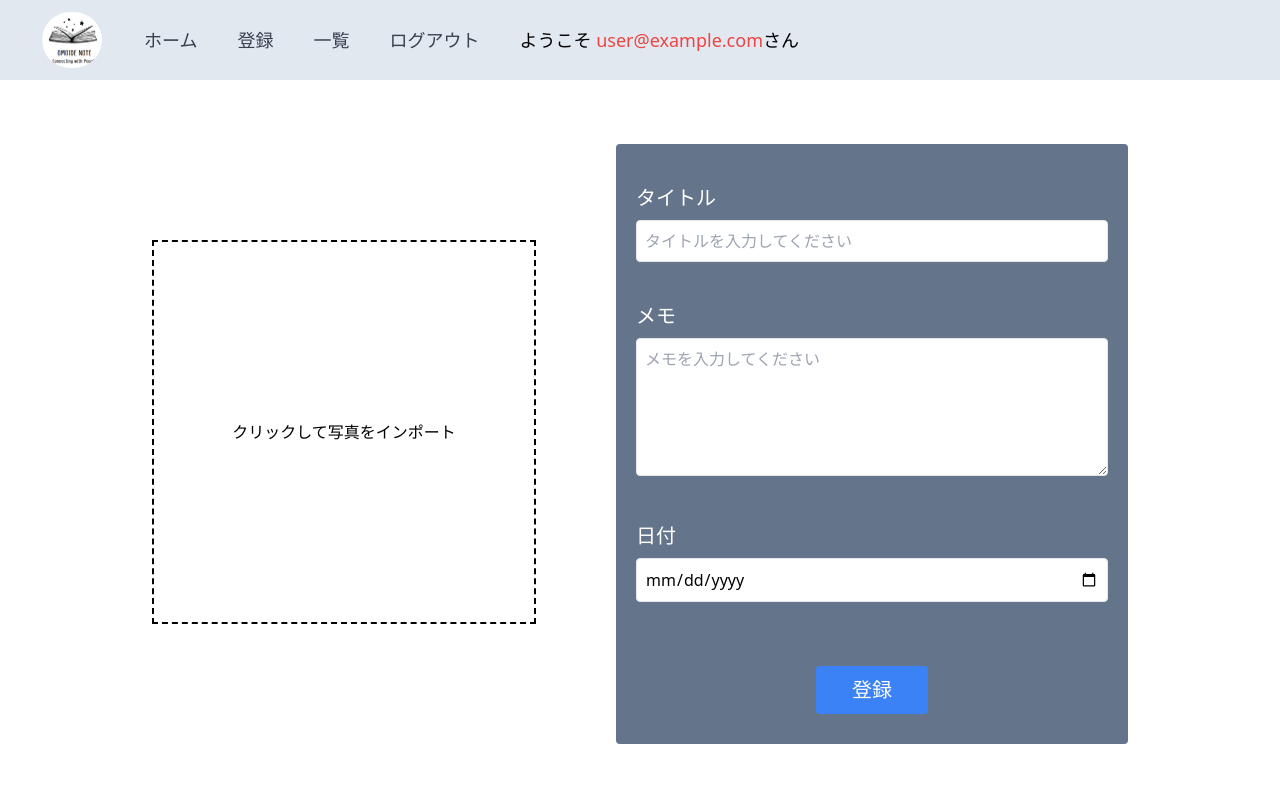
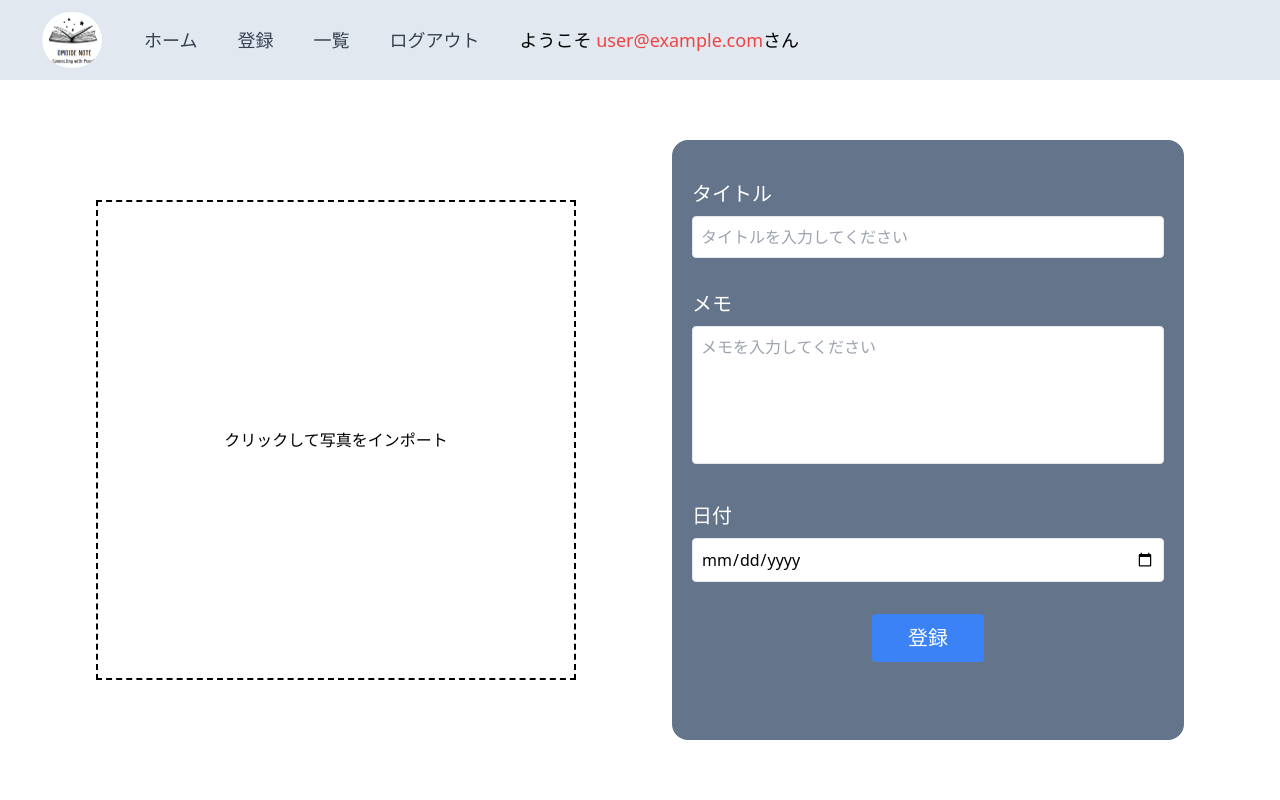
Before and after one commit to vivy-phtela/OmoideNote_web, a Next.js app: page /upload in a window 1280 px wide. Shown: the top 800 px of the page. Built offline with nearby package versions, Linux system fonts and the light colour scheme; no server answers; sample sign-in values are in the browser's storage.

Commit message:
アップロード機能を実装

```diff
--- a/app/upload/page.tsx
+++ b/app/upload/page.tsx
@@ -1,39 +1,79 @@
-"use client"; //クライアント側の定義
+"use client";
 
 import React, { useState } from "react";
+import { useAppContext } from "@/context/AppContext";
+import { db, storage } from "@/firebaseConfig";
+import { collection, addDoc } from "firebase/firestore";
+import { ref, uploadString, getDownloadURL } from "firebase/storage";
+import { useRouter } from "next/navigation";
 
 const Uploadpage = () => {
-  const [selectedImage, setSelectedImage] = useState<string | null>(null); //画像選択state
+  const { user } = useAppContext();
+  const [selectedImage, setSelectedImage] = useState<string | null>(null);
+  const [title, setTitle] = useState("");
+  const [memo, setMemo] = useState("");
+  const [date, setDate] = useState("");
+  const router = useRouter();
 
+  // アップロードした画像をプレビューする
   const handleImageChange = (event: React.ChangeEvent<HTMLInputElement>) => {
-    //ファイル選択時
-    const file = event.target.files?.[0]; //ユーザが選択したファイルリストをfileに格納
+    const file = event.target.files?.[0];
     if (file) {
-      const reader = new FileReader(); //FireRenderでファイル読み込み
+      const reader = new FileReader();
       reader.onload = () => {
-        //読み込みが完了したときの関数
-        setSelectedImage(reader.result as string); //画像選択stateにセット
+        setSelectedImage(reader.result as string);
       };
       reader.readAsDataURL(file);
     }
   };
 
-  const handleSubmit = () => {
-    //クリックされた時の処理を追加
-    alert("登録完了");
+  const handleSubmit = async () => {
+    try {
+      if (!user) return; // ユーザがログインしているか確認
+      const userId = user.uid;
+
+      // Storageに保存
+      let imageUrl = "";
+      if (selectedImage) {
+        const imageRef = ref(storage, `present_images/${userId}/${Date.now()}`); // 画像の保存先
+        await uploadString(imageRef, selectedImage, "data_url"); // 画像をアップロード
+        imageUrl = await getDownloadURL(imageRef); // 画像のURLを取得
+      }
+
+      // Firestore Databaseに保存
+      const docRef = await addDoc(
+        collection(db, "users", userId, "registrations"),
+        {
+          title: title, // タイトル
+          memo: memo, // メモ
+          date: date, // 日付
+          imageUrl: imageUrl, // 画像のURL
+          createdAt: new Date(), // 登録日時
+        }
+      );
+
+      alert("登録完了");
+      setTitle("");
+      setMemo("");
+      setDate("");
+      setSelectedImage(null);
+      router.push("/list");
+    } catch (error) {
+      console.error("Error", error);
+    }
   };
 
   return (
-    <div className="flex justify-center relative w-full h-screen bg-white">
-      <div className="w-96 h-96 mt-60 mr-10 border-dashed border-2 border-black flex items-center justify-center">
-        {selectedImage ? ( //データがあるか確認
+    <div className="flex justify-evenly relative w-full h-screen bg-white items-center">
+      <div className="w-[30rem] h-[30rem] mt-20 border-dashed border-2 border-black flex items-center justify-center">
+        {selectedImage ? (
+          // 画像が選択されている場合はプレビューを表示
           <img
             src={selectedImage}
             alt="Uploaded"
             className="w-full h-full object-cover"
-          /> //データがある場合の処理
+          />
         ) : (
-          //データがない場合の処理
           <label className="cursor-pointer w-full h-full flex items-center justify-center">
             <span>クリックして写真をインポート</span>
             <input
@@ -45,28 +85,37 @@ const Uploadpage = () => {
           </label>
         )}
       </div>
-      <div className="bg-slate-500 h-3/4 w-2/5 mt-36 ml-10 p-5 rounded">
+      <div className="bg-slate-500 h-3/4 w-2/5 mt-20 p-5 rounded-2xl">
         <div className="mt-5">
           <p className="text-white text-xl">タイトル</p>
           <input
             type="text"
             placeholder="タイトルを入力してください"
             className="w-full p-2 mt-2 border rounded"
+            value={title}
+            onChange={(e) => setTitle(e.target.value)}
           />
         </div>
-        <div className="mt-10">
+        <div className="mt-8">
           <p className="text-white text-xl">メモ</p>
           <textarea
             rows={5}
             placeholder="メモを入力してください"
-            className="w-full p-2 mt-2 border rounded"
+            className="w-full p-2 mt-2 border rounded resize-none"
+            value={memo}
+            onChange={(e) => setMemo(e.target.value)}
           />
         </div>
-        <div className="mt-10">
+        <div className="mt-8">
           <p className="text-white text-xl">日付</p>
-          <input type="date" className="w-full p-2 mt-2 border rounded" />
+          <input
+            type="date"
+            className="w-full p-2 mt-2 border rounded"
+            value={date}
+            onChange={(e) => setDate(e.target.value)}
+          />
         </div>
-        <div className="mt-16 flex justify-center">
+        <div className="mt-8 flex justify-center">
           <button
             onClick={handleSubmit}
             className="bg-blue-500 text-white text-xl w-28 h-12 py-2 px-4 rounded hover:bg-blue-700"
```
